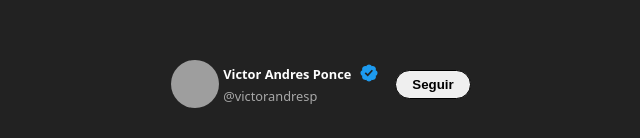
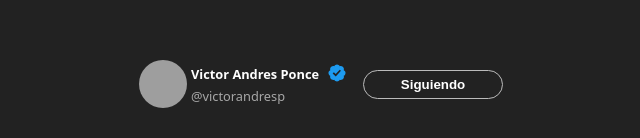
Before and after one commit to victorandresp/react-drill, a React (Vite) app in the folder projects/00-hola-mundo/: page / in a window 1280 px wide. Shown: the part 236-374 px from the top of the page, without its empty margins (319-959 px from the left). Built offline with nearby package versions, Linux system fonts and the light colour scheme; grey boxes are pictures that could not be loaded.

Commit message:
feat: pass props with inicial value of state :sparkles:

```diff
--- a/projects/00-hola-mundo/src/App.jsx
+++ b/projects/00-hola-mundo/src/App.jsx
@@ -5,6 +5,7 @@ export const App = () => {
     const format = (userName) => `@${userName}`
     const verifiedButtonElement = <img src="verified.svg" width={20} /> // elements can be passed by props to childs components
     const  kaiCenatUser = {
+        initialIsFollowing: false,
         formatUserName: format,
         fullName: "Kai Cenat",
         userName: "kaicenat"
@@ -16,6 +17,7 @@ export const App = () => {
                 formatUserName={format}
                 fullName="Victor Andres Ponce"
                 userName="victorandresp"
+                initialIsFollowing
             >
                 <span>Victor Andres Ponce</span>
             </TwitterFollowCard>
--- a/projects/00-hola-mundo/src/components/TwitterFollowCard.jsx
+++ b/projects/00-hola-mundo/src/components/TwitterFollowCard.jsx
@@ -1,8 +1,8 @@
 
 import { useState } from "react"
 
-export const TwitterFollowCard = ({children, verifiedBadge, formatUserName, fullName, userName }) => {
-    const [isFollowing, setIsFollowing] = useState(false)
+export const TwitterFollowCard = ({children, verifiedBadge, formatUserName, fullName, userName, initialIsFollowing = false }) => {
+    const [isFollowing, setIsFollowing] = useState(initialIsFollowing)
     const textFollow = !isFollowing ? 'Seguir' : 'Siguiendo'
     const buttonUnfollowClass = isFollowing ? 'is-following' : ''
     return (
```
